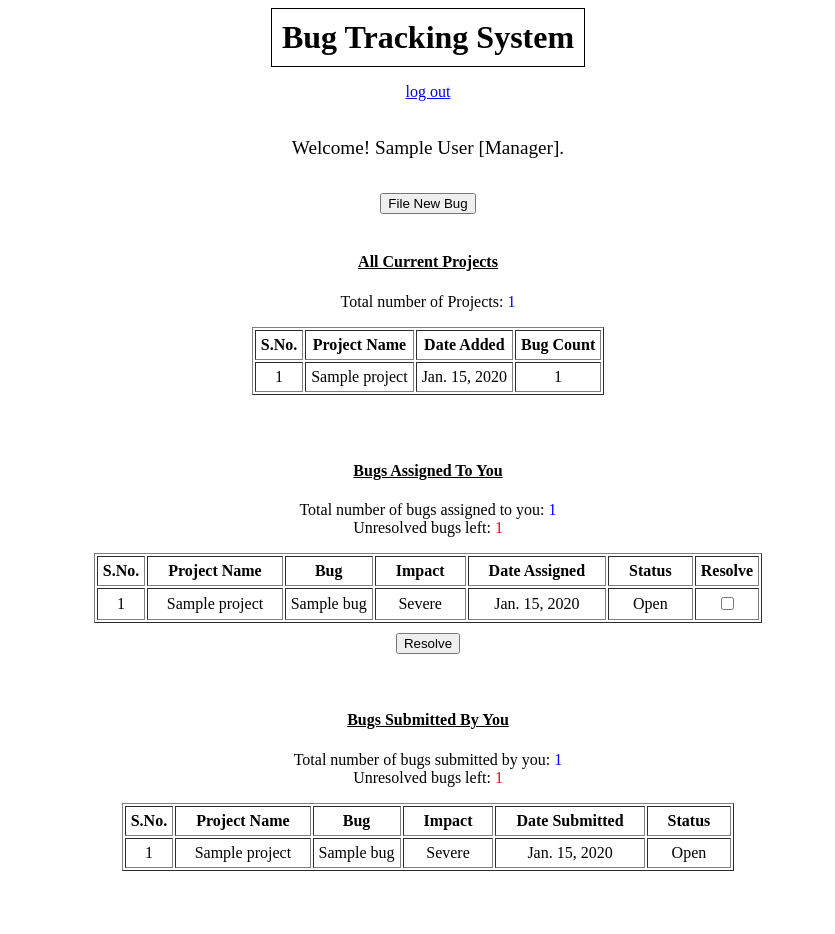
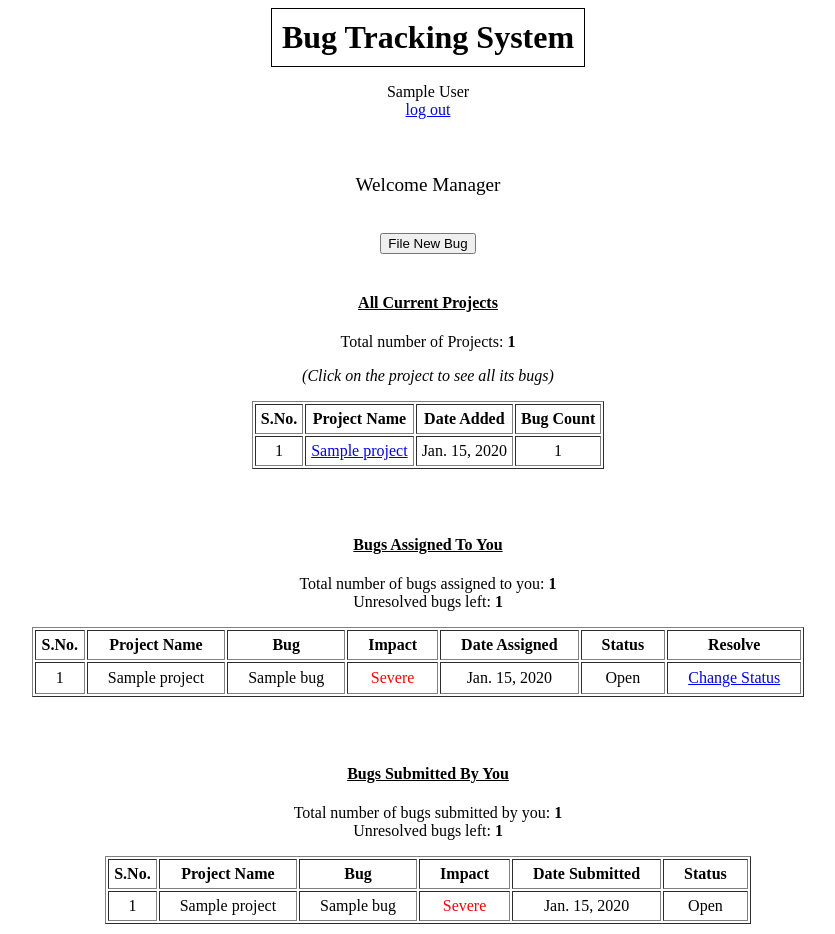
Before and after one commit to paras-gill/Bug-Tracking-System, a Django app: page /developerHome/ in a window 1280 px wide. Shown: the whole page, without its empty margins (212-1047 px from the left). Before the commit the page ends 871 px from the top, so only its background shows below. Run offline with Django 5.2, Linux system fonts and the light colour scheme; a user stored in the database is signed in; tables that the repository leaves empty hold one stand-in row (values such as "Sample post"); parts of the project's set-up code (start-up, migrations or seed data) failed here and were passed over.

Commit message:
Dev home & Manager home updated

```diff
--- a/BTS/BTS/urls.py
+++ b/BTS/BTS/urls.py
@@ -27,15 +27,18 @@ urlpatterns = [
     path('', authentication.views.login_page, name='login'),
     path('logout/', authentication.views.logout_user, name='logout'),
     path('signup/', authentication.views.signup_page, name='signup'),
+    path('managerHome/deleteProject/<int:project_id>/', authentication.views.delete_project, name='deleteProject'),
+    path('managerHome/deleteBug/<int:bug_id>/', authentication.views.delete_bug, name='deleteBug'),
 
     # Manager URL endpoints
     path('managerHome/', manager.views.manager_home, name='managerHome'),
     path('managerHome/uploadProject', manager.views.upload_project, name='uploadProject'),
     path('managerHome/assignBug', manager.views.assign_bug, name='assignBug'),
-    path('deleteProject/<int:project_id>/', authentication.views.delete_project, name='deleteProject'),
-    path('deleteBug/<int:bug_id>/', authentication.views.delete_bug, name='deleteBug'),
+    path('managerHome/projectBugs/<int:project_id>/', manager.views.manager_project_bugs, name='manager_projectBugs'),
 
     # Developer URL endpoints
     path('developerHome/', developer.views.developer_home, name='developerHome'),
     path('developerHome/fileBug', developer.views.file_bug, name='fileBug'),
+    path('developerHome/resolve/<int:bug_id>/', developer.views.resolve_bug, name='resolveBug'),
+    path('developerHome/projectBugs/<int:project_id>/', developer.views.developer_project_bugs, name='developer_projectBugs'),
 ]
--- a/BTS/developer/forms.py
+++ b/BTS/developer/forms.py
@@ -3,13 +3,12 @@ from manager.models import Bug
 from manager.models import Project
 
 
-
 class BugForm(forms.ModelForm):
 
-    project = forms.ModelChoiceField(queryset=Project.objects.all(), empty_label=None)
-    # empty_label=None makes sure there is no empty choice at the top of the dropdown menu.
+    project = forms.ModelChoiceField(queryset = Project.objects.all(), empty_label =None)
+    # empty_label = None makes sure there is no empty choice at the top of the dropdown menu.
 
-    impact = forms.ChoiceField(choices=Bug.IMPACT_CHOICES, initial='Severe')
+    impact = forms.ChoiceField(choices =[('', 'Select Impact')] + Bug.IMPACT_CHOICES, initial = '', required=True)
 
     class Meta:
         model = Bug
@@ -19,21 +18,26 @@ class BugForm(forms.ModelForm):
             cleaned_data = super().clean()
             project = cleaned_data.get('project')
             bug_title = cleaned_data.get('bug_title')
+            impact = cleaned_data.get('impact')
 
             # Check if the bug_title is unique within the selected project
-            if Bug.objects.filter(project=project, bug_title=bug_title).exists():
+            if Bug.objects.filter(project = project, bug_title = bug_title).exists():
                 raise forms.ValidationError("A bug with this title already exists in the selected project.")
+
+            # Check if a valid impact value is selected
+            if impact == '':
+                raise forms.ValidationError("Please select a valid value for impact.")
 
             return cleaned_data
 
-class ChangeStatusForm(forms.Form):
-    resolve = forms.BooleanField(widget=forms.CheckboxInput(attrs={'label': False}), required=False)
 
-    def clean(self,):
-        cleaned_data = super().clean()
+class ChangeStatusForm(forms.ModelForm):
+    class Meta:
+        model = Bug
+        fields = ['resolve']
 
-        # If the checkbox is not in the cleaned_data, set it to False
-        if 'resolve' not in cleaned_data:
-            cleaned_data['resolve'] = False
-
-        return cleaned_data
+    def __init__(self, *args, **kwargs):
+        super().__init__(*args, **kwargs)
+        self.fields['resolve'].label = ''
+        self.fields['resolve'].widget = forms.RadioSelect(choices=[(True, 'Close')])
+        self.fields['resolve'].required = True
--- a/BTS/developer/views.py
+++ b/BTS/developer/views.py
@@ -1,10 +1,33 @@
-from django.shortcuts import render, redirect
+from django.shortcuts import render
 from django.contrib.auth.decorators import login_required
 from . import forms
 from manager.models import Project, Bug
 from django.db.models import F
 from django.utils import timezone
-from django.forms import formset_factory
+
+
+
+@login_required
+def resolve_bug(request, bug_id):
+    bug = Bug.objects.get(id=bug_id)
+
+    if request.method == 'POST':
+        form=forms.ChangeStatusForm(request.POST)
+        if form.is_valid():
+            bug.status='Closed'
+            project=Project.objects.get(project_name=bug.project.project_name)
+            project.bug_count=F('bug_count')-1
+            bug.save()
+            project.save()
+            return render(request, 'developer/success.html', {'bug' : bug})
+    else:
+        form=forms.ChangeStatusForm()
+    context={
+        'bug' : bug,
+        'form' : form
+    }
+    return render (request, 'developer/change_status.html', context)
+
 
 @login_required
 def developer_home(request):
@@ -17,58 +40,17 @@ def developer_home(request):
     bugs_submitted=Bug.objects.filter(submitted_by=request.user.pk)
     bugs_submitted_open=Bug.objects.filter(submitted_by=request.user.pk, status='Open')
 
-    ChangeStatusFormSet = formset_factory(forms.ChangeStatusForm, extra=len(bugs_assigned))
-    formset = ChangeStatusFormSet()
-
-    zipped_bugsassigned_formset=zip(bugs_assigned, formset)
+    message=''
     context={
         'projects' : projects,
         'bugs_assigned' : bugs_assigned,
         'bugs_assigned_open' : bugs_assigned_open,
         'bugs_submitted' : bugs_submitted,
         'bugs_submitted_open' : bugs_submitted_open,
-        'zipped_bugsassigned_formset' : zipped_bugsassigned_formset
+        'message' : message
         }
 
-    message=''
-
-    if request.method == 'GET':
-        return render(request, 'developer/developer_home.html', context)
-
-    elif request.method=='POST':
-        formset = ChangeStatusFormSet(request.POST)  # Binding the POST data to the formset
-        #print(formset.is_valid())
-
-        if formset.is_valid():
-            closed_count=0  # Count of closed bug status
-            for bug, form in zip(bugs_assigned, formset):
-                if form.clean['resolve']==True:  # i.e. when checkbox checked, then we have to update its status
-                    closed_count+=1
-                    bug.update(status='Closed')
-                    project=Project.objects.get(pk=bug.project)
-                    project.update(bug_count=F('bug_count')-1)
-
-            if closed_count == 1:
-                message = f"{closed_count} bug has been resolved"
-            else:
-                message = f"{closed_count} bugs have been resolved"
-
-        else:
-            print('formset is invalid')
-
-        '''
-        else:
-            # Formset is invalid, handle errors
-            print('formset is invalid')
-            for form in formset:
-                if form.errors:
-                    # Access errors for the current form
-                    print(form.errors)
-        '''
-
-        context['message']=message
-        return render(request, 'developer/developer_home.html', context)
-
+    return render(request, 'developer/developer_home.html', context)
 
 
 @login_required
@@ -90,7 +72,15 @@ def file_bug(request):
     form = forms.BugForm()
     return render(request, 'developer/file_bug.html', {'form': form, 'message' : message})
 
+
 @login_required
-def change_status(request):
-    pass
-    #return redirect('developerHome')
+def developer_project_bugs(request, project_id ):
+    bugs_of_a_project=Bug.objects.filter(project=project_id)
+    project_name=Project.objects.get(id=project_id).project_name
+    user=request.user
+    context={
+        'bugs_of_a_project' : bugs_of_a_project,
+        'project_name' : project_name,
+        'user' : user
+    }
+    return render(request, 'developer/developer_project_bugs.html', context)
--- a/BTS/manager/models.py
+++ b/BTS/manager/models.py
@@ -9,7 +9,6 @@ class Project(models.Model):
     project_name = models.CharField(max_length=100, unique=True, error_messages={'unique': "Project with this name already exists."})
     date_added = models.DateTimeField(default=timezone.now)
     bug_count = models.IntegerField(default=0)
-
 
     def __str__(self):
         return self.project_name
@@ -40,6 +39,7 @@ class Bug(models.Model):
 
     assign_to = models.ForeignKey(User, on_delete=models.CASCADE, related_name='assigned_bugs', null=True, blank=True)
     date_assigned = models.DateTimeField(null=True, blank=True)
+    resolve = models.BooleanField(default=False)
 
     def __str__(self):
         return self.bug_title
--- a/BTS/templates/authentication/login.html
+++ b/BTS/templates/authentication/login.html
@@ -4,7 +4,7 @@
 
 {% block content %}
     <br>
-    <h3>Log In</h3>
+    <h3><u>Log In</u></h3>
     <p>{{ message }}</p>
     <form method="post">
         {{ form.as_p }}
--- a/BTS/templates/base.html
+++ b/BTS/templates/base.html
@@ -21,9 +21,8 @@
         <h1>Bug Tracking System</h1>
         {%  if user.is_authenticated %}
             <p>
-                <a href="{% url 'logout' %}">log out</a>
+                {{user.first_name}} {{user.last_name}}<br><a href="{% url 'logout' %}">log out</a>
                 <br><br><br>
-                <span style="text-align: center; font-size: larger;">Welcome! {{ request.user.first_name }} {{ request.user.last_name }} [{{request.user.role}}].</span>
             </p>
         {% endif %}
 
--- a/BTS/templates/developer/developer_home.html
+++ b/BTS/templates/developer/developer_home.html
@@ -4,9 +4,15 @@
 
 
 {% block content %}
+    <p style="text-align: center; font-size: larger;">Welcome {{user.role}}</p>
     <br>
     <div>
-        <button onclick="window.location.href='{% url "fileBug" %}';">File New Bug</button>
+        <button onclick="fileBug()">File New Bug</button>
+        <script>
+            function fileBug() {
+            window.location.href = "{% url 'fileBug' %}";
+            }
+        </script>
     </div>
 
     <br>
@@ -15,8 +21,9 @@
         <h4 style="text-align: center;"><u>All Current Projects</u></h4>
 
         <p style="text-align: center;">
-            Total number of Projects: <span style="color:blue;">{{projects|length }}</span>
+            Total number of Projects: <strong>{{projects|length }}</strong>
         </p>
+        <p style="text-align: center;"><i>(Click on the project to see all its bugs)</i></p>
 
         <table id="project_table" border="1" style="margin: 10px auto; text-align: center;">
             <thead>
@@ -31,7 +38,7 @@
                     {% for project in projects %}
                             <tr>
                                 <td style="padding: 5px;"> {{forloop.counter}} </td>
-                                <td style="padding: 5px;"> {{project.project_name}} </td>
+                                <td style="padding: 5px;"> <a href="{% url 'developer_projectBugs' project_id=project.id %}">{{project.project_name}}</a></td>
                                 <td style="padding: 5px;"> {{project.date_added.date}} </td>
                                 <td style="padding: 5px;"> {{project.bug_count}} </td>
                             </tr>
@@ -46,75 +53,54 @@
     <div id="assigned_bugs">
         <h4 style="text-align: center;"><u>Bugs Assigned To You</u></h4>
         <p style="text-align: center;">
-            Total number of bugs assigned to you: <span style="color:blue;">{{bugs_assigned|length }}</span>
-            <br> Unresolved bugs left: <span style="color:red;">{{bugs_assigned_open|length }}</span></p>
+            Total number of bugs assigned to you: <strong>{{bugs_assigned|length }}</strong>
+            <br> Unresolved bugs left: <strong>{{bugs_assigned_open|length }}</strong></p>
 
-        <form id="ChangeStatusForm" method="POST">
-            {% csrf_token %}
-            {{formset.management_form}}
 
+        <div style="margin-right: 20px;">
             <table id="project_table" border="1" style="margin: 10px auto; text-align: center;">
                 <thead>
                     <tr>
                         <th style="padding: 5px;">S.No.</th>
-                        <th style="padding: 5px; padding-left: 20px; padding-right: 20px"">Project Name</th>
-                        <th style="padding: 5px; padding-left: 20px; padding-right: 20px"">Bug</th>
-                        <th style="padding: 5px; padding-left: 20px; padding-right: 20px"">Impact</th>
-                        <th style="padding: 5px; padding-left: 20px; padding-right: 20px"">Date Assigned</th>
-                        <th style="padding: 5px; padding-left: 20px; padding-right: 20px"">Status</th>
-                        <th style="padding: 5px;">Resolve</th>
+                        <th style="padding: 5px; padding-left: 20px; padding-right: 20px;">Project Name</th>
+                        <th style="padding: 5px; padding-left: 20px; padding-right: 20px">Bug</th>
+                        <th style="padding: 5px; padding-left: 20px; padding-right: 20px">Impact</th>
+                        <th style="padding: 5px; padding-left: 20px; padding-right: 20px">Date Assigned</th>
+                        <th style="padding: 5px; padding-left: 20px; padding-right: 20px">Status</th>
+                        <th style="padding: 5px; padding-left: 20px; padding-right: 20px">Resolve</th>
                     </tr>
                 </thead>
                 <tbody>
-
-                        <!--
-                            This is required otherwise our formset.is_valid() will return False. This happens because there are some
-                            hidden fields like ToTAL_FORMS, INITIAL_FORMS etc. which are required fields. But by including this line
-                            we won't need to specify these fields
-                        -->
-
-                        {% for bug, form in zipped_bugsassigned_formset %}
+                        {% for bug in bugs_assigned %}
                                 <tr>
-                                    <td style="padding: 5px;"> {{forloop.counter}} </td>
-                                    <td style="padding: 5px;"> {{bug.project}} </td>
-                                    <td style="padding: 5px;"> {{bug.bug_title}} </td>
-                                    <td style="padding: 5px;"> {{bug.impact}} </td>
-                                    <td style="padding: 5px;"> {{bug.date_assigned|date}} </td>
-                                    <td style="padding: 5px;"> {{bug.status}} </td>
-                                    {% if bug.status == 'Open' %}  <!--Only show change status checkbox if bug status is 'Open'-->
-                                    <td style="padding: 5px;"> {{form.resolve}} </td>
+                                    <td style="padding: 5px; padding-left: 20px; padding-right: 20px; height: 20px"> {{forloop.counter}} </td>
+                                    <td style="padding: 5px; padding-left: 20px; padding-right: 20px; height: 20px"> {{bug.project}} </td>
+                                    <td style="padding: 5px; padding-left: 20px; padding-right: 20px; height: 20px"> {{bug.bug_title}} </td>
+                                    <td style="padding: 5px; padding-left: 20px; padding-right: 20px; height: 20px">
+                                    {% if bug.impact == 'Severe'%}
+                                        <span style="color:red;">{{bug.impact}}</span>
+                                    {% else %}
+                                        <span style="color:blue;">{{bug.impact}}</span>
+                                    {% endif %}
+                                    </td>
+                                    <td style="padding: 5px; padding-left: 20px; padding-right: 20px; height: 20px"> {{bug.date_assigned|date}} </td>
+                                    <td style="padding: 5px; padding-left: 20px; padding-right: 20px; height: 20px"> {{bug.status}} </td>
+                                    <td style="padding: 5px; padding-left: 20px; padding-right: 20px; height: 20px">
+                                    {% if bug.status == 'Open' %}
+                                        <a href="{% url 'resolveBug' bug_id=bug.id %}">Change Status</a>
                                     {% endif %}
 
+                                    </td>
                                 </tr>
                         {% endfor %}
                 </tbody>
             </table>
+        </div>
 
-            <div style="text-align: center;">
-                <button style="display: inline-block;" type="submit" onclick="return confirmSubmit()">Resolve</button>
-            </div>
+    </div>
 
-            {% if message %}
-                {{message}}
-            {% endif %}
-        </form>
 
-        <script>
-            function confirmSubmit() {
-                // Display a confirmation dialog
-                var confirmation = confirm("Are you sure you want to mark the selected bugs as resolved? You won't be able to change it later.\n\nIf the selected bugs are still unresolved, You'll have to file these bugs again.");
-
-                // If user clicks OK, submit the form
-                if (confirmation) {
-                    document.getElementById("changeStatusnForm").submit();
-                    return true;
-                } else {
-                    // If user clicks Cancel, do not submit the form
-                    return false;
-                }
-            }
-        </script>
-    </div>
+</div>
 
     <br>
     <br>
@@ -123,29 +109,35 @@
         <h4 style="text-align: center;"><u>Bugs Submitted By You</u></h4>
 
         <p style="text-align: center;">
-            Total number of bugs submitted by you: <span style="color:blue;">{{bugs_submitted|length}}</span>
-            <br> Unresolved bugs left: <span style="color:red;">{{bugs_submitted_open|length }}</span>
+            Total number of bugs submitted by you: <strong>{{bugs_submitted|length}}</strong>
+            <br> Unresolved bugs left: <strong>{{bugs_submitted_open|length }}</strong>
         </p>
 
         <table id="project_table" border="1" style="margin: 10px auto; text-align: center;">
             <thead>
                 <tr>
                     <th style="padding: 5px;">S.No.</th>
-                    <th style="padding: 5px; padding-left: 20px; padding-right: 20px"">Project Name</th>
-                    <th style="padding: 5px; padding-left: 20px; padding-right: 20px"">Bug</th>
-                    <th style="padding: 5px; padding-left: 20px; padding-right: 20px"">Impact</th>
-                    <th style="padding: 5px; padding-left: 20px; padding-right: 20px"">Date Submitted</th>
-                    <th style="padding: 5px; padding-left: 20px; padding-right: 20px"">Status</th>
+                    <th style="padding: 5px; padding-left: 20px; padding-right: 20px">Project Name</th>
+                    <th style="padding: 5px; padding-left: 20px; padding-right: 20px">Bug</th>
+                    <th style="padding: 5px; padding-left: 20px; padding-right: 20px">Impact</th>
+                    <th style="padding: 5px; padding-left: 20px; padding-right: 20px">Date Submitted</th>
+                    <th style="padding: 5px; padding-left: 20px; padding-right: 20px">Status</th>
                 </tr>
             </thead>
             <tbody>
                     {% for bug in bugs_submitted %}
                             <tr>
                                 <td style="padding: 5px;"> {{forloop.counter}} </td>
-                                <td style="padding: 5px;"> {{bug.project}} </td>
-                                <td style="padding: 5px;"> {{bug.bug_title}} </td>
-                                <td style="padding: 5px;"> {{bug.impact}} </td>
-                                <td style="padding: 5px;"> {{bug.date_submitted|date}} </td>
+                                <td style="padding: 5px; padding-left: 20px; padding-right: 20px;"> {{bug.project}} </td>
+                                <td style="padding: 5px; padding-left: 20px; padding-right: 20px;"> {{bug.bug_title}} </td>
+                                <td style="padding: 5px; padding-left: 20px; padding-right: 20px;">
+                                {% if bug.impact == 'Severe'%}
+                                    <span style="color:red;">{{bug.impact}}</span>
+                                {% else %}
+                                    <span style="color:blue;">{{bug.impact}}</span>
+                                {% endif %}
+                                </td>
+                                <td style="padding: 5px; padding-left: 20px; padding-right: 20px;"> {{bug.date_submitted|date}} </td>
                                 <td style="padding: 5px;"> {{bug.status}} </td>
 
                             </tr>
```
Also changed, not shown: BTS/manager/views.py (+16 -2 lines), BTS/templates/developer/change_status.html (added, +76 -0 lines), BTS/templates/developer/developer_project_bugs.html (added, +78 -0 lines), BTS/templates/developer/file_bug.html (+4 -4 lines), BTS/templates/developer/success.html (added, +13 -0 lines), BTS/templates/manager/manager_home.html (+68 -8 lines), BTS/templates/manager/manager_project_bugs.html (added, +60 -0 lines), BTS/templates/manager/upload_project.html (+10 -1 lines), BTS/manager/migrations/0006_bug_resolve.py (added), BTS/manager/migrations/0007_alter_bug_resolve.py (added).
